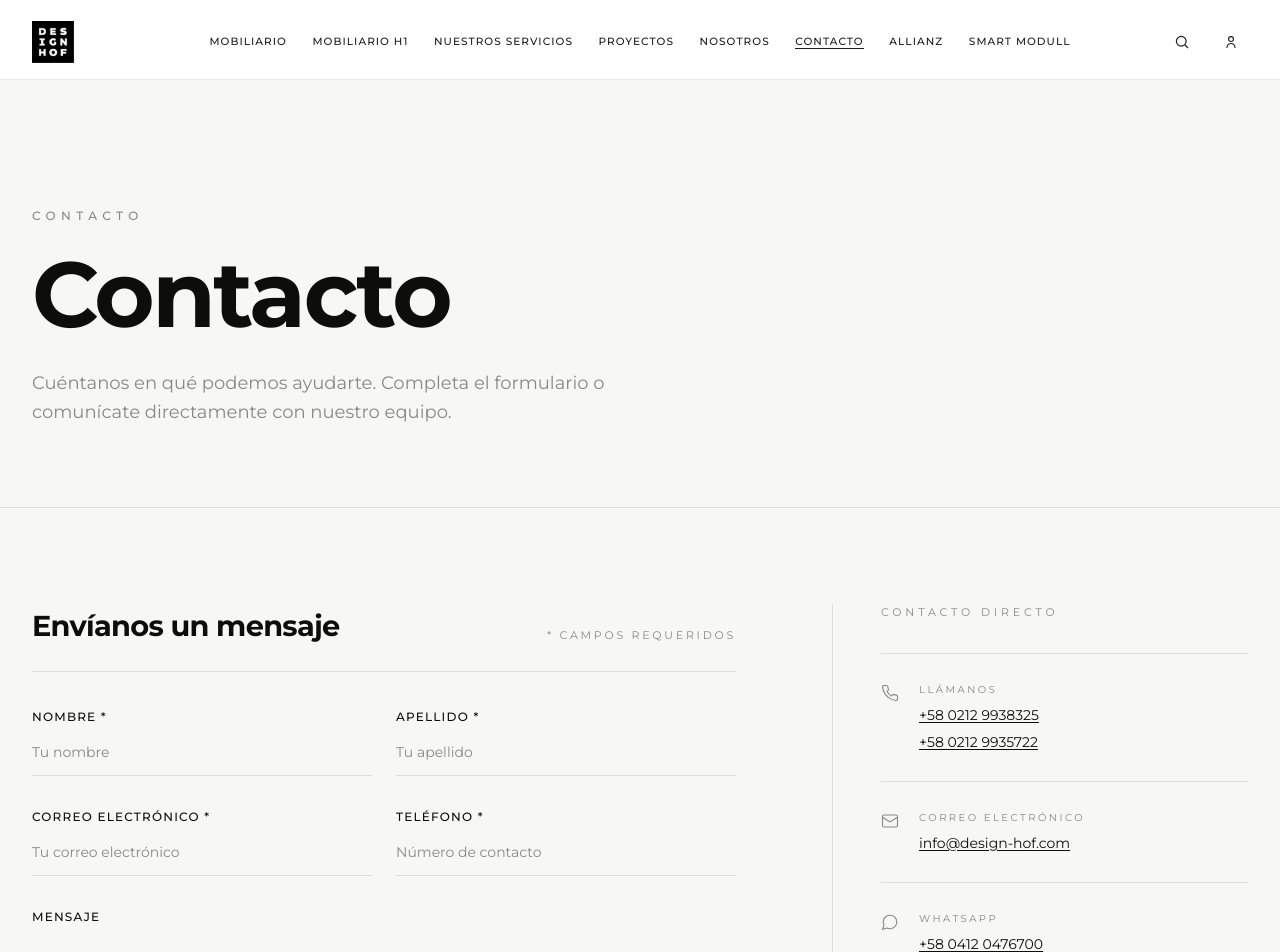
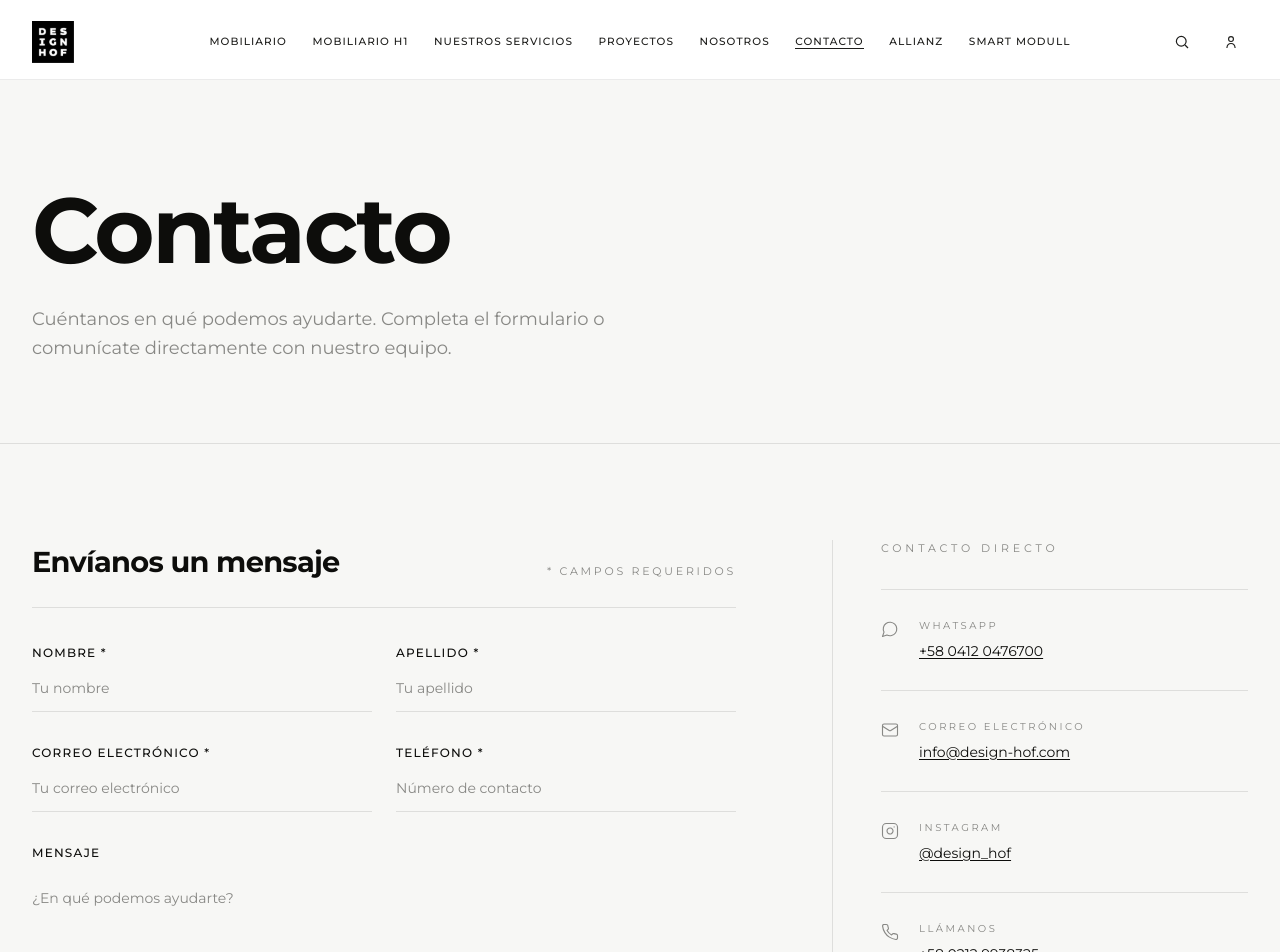
Before and after one commit to wegoxio/design-hof, a Next.js app: page /contacto in a window 1280 px wide. Shown: the top 952 px of the page. Built offline with nearby package versions, Linux system fonts and the light colour scheme.

Commit message:
Changes v1 implemented

```diff
--- a/app/layout.tsx
+++ b/app/layout.tsx
@@ -11,8 +11,31 @@ const montserrat = Montserrat({
 });
 
 export const metadata: Metadata = {
+  metadataBase: new URL("https://www.design-hof.com"),
   title: "Design HOF",
   description: "Mobiliario y diseño de interiores.",
+  openGraph: {
+    type: "website",
+    url: "https://www.design-hof.com/",
+    siteName: "Design HOF",
+    locale: "es_VE",
+    title: "Design HOF",
+    description: "Mobiliario y diseño de interiores.",
+    images: [
+      {
+        url: "/about/hero/about-hero-01.png",
+        width: 1240,
+        height: 640,
+        alt: "Design HOF — mobiliario y diseño de interiores",
+      },
+    ],
+  },
+  twitter: {
+    card: "summary_large_image",
+    title: "Design HOF",
+    description: "Mobiliario y diseño de interiores.",
+    images: ["/about/hero/about-hero-01.png"],
+  },
 };
 
 export default function RootLayout({ children }: LayoutProps<"/">) {
--- a/screens/brands/brands-screen.tsx
+++ b/screens/brands/brands-screen.tsx
@@ -1,7 +1,6 @@
 import { BrandsHero } from "./components/brands-hero";
 import { BrandsGrid } from "./components/brands-grid";
-import { BrandsSummary } from "./components/brands-summary";
-import { brandsHeroContent, brandsSummaryContent } from "./content/brands-content";
+import { brandsHeroContent } from "./content/brands-content";
 import { brands } from "./content/brands";
 
 export function BrandsScreen() {
@@ -9,7 +8,6 @@ export function BrandsScreen() {
     <>
       <BrandsHero content={brandsHeroContent} />
       <BrandsGrid brands={brands} />
-      <BrandsSummary content={brandsSummaryContent} />
     </>
   );
 }
--- a/screens/brands/components/brands-grid.tsx
+++ b/screens/brands/components/brands-grid.tsx
@@ -24,9 +24,6 @@ export function BrandsGrid({ brands }: { brands: Brand[] }) {
             <span className="relative block h-[clamp(62px,6.6vw,104px)] w-[clamp(112px,11vw,172px)] transition-transform duration-700 ease-[cubic-bezier(0.22,1,0.36,1)] group-hover:-translate-y-3 group-hover:scale-[1.035]">
               <Image src={item.logoUrl} alt={item.name} fill sizes="(min-width: 1100px) 172px, 150px" className="mix-blend-multiply object-contain grayscale contrast-[250%] transition-[filter] duration-700 ease-[cubic-bezier(0.22,1,0.36,1)] group-hover:contrast-[320%]" />
             </span>
-            <span className="absolute right-4 bottom-5 left-4 translate-y-3 text-center text-[8px] font-medium tracking-[4px] text-black/0 uppercase opacity-0 transition-[opacity,transform,color] duration-700 group-hover:translate-y-0 group-hover:text-black/38 group-hover:opacity-100">
-              {item.country}
-            </span>
           </Link>
         ))}
       </div>
--- a/screens/brands/components/brands-summary.tsx
+++ /dev/null
@@ -1,23 +0,0 @@
-import type { BrandsSummaryContent } from "../types/brands";
-
-export function BrandsSummary({ content }: { content: BrandsSummaryContent }) {
-  return (
-    <section aria-label="Resumen de marcas" className="site-container border-b border-black/[.08] bg-[#f7f7f5]">
-      <div className="mx-auto flex min-h-[118px] max-w-[1780px] items-center justify-between gap-12 border-t border-black/[.065] py-8 max-[800px]:flex-col max-[800px]:items-start max-[800px]:gap-6">
-        <div className="flex shrink-0 items-baseline gap-4">
-          <strong className="text-[clamp(30px,2.3vw,42px)] leading-none font-bold tracking-[-0.04em] text-black">{content.total}</strong>
-          <span className="text-[clamp(12px,1vw,16px)] font-normal text-black/42">{content.label}</span>
-        </div>
-
-        <p className="text-right text-[clamp(9px,.8vw,13px)] leading-6 font-medium tracking-[0.34em] text-black/38 uppercase max-[800px]:text-left">
-          {content.countries.map((country, index) => (
-            <span key={country}>
-              {index > 0 && <span aria-hidden="true"> · </span>}
-              {country}
-            </span>
-          ))}
-        </p>
-      </div>
-    </section>
-  );
-}
--- a/screens/brands/content/brands-content.ts
+++ b/screens/brands/content/brands-content.ts
@@ -1,4 +1,4 @@
-import type { BrandsHeroContent, BrandsSummaryContent } from "../types/brands";
+import type { BrandsHeroContent } from "../types/brands";
 
 export const brandsHeroContent: BrandsHeroContent = {
   eyebrow: "Nuestras marcas",
@@ -7,9 +7,3 @@ export const brandsHeroContent: BrandsHeroContent = {
   continuation: "seleccionando piezas emblemáticas que definen nuestro estilo.",
   closing: "Conócelas:",
 };
-
-export const brandsSummaryContent: BrandsSummaryContent = {
-  total: 23,
-  label: "marcas europeas de diseño",
-  countries: ["Alemania", "Dinamarca", "Noruega", "Países Bajos", "España", "Bélgica", "Polonia", "Croacia"],
-};
--- a/screens/brands/types/brands.ts
+++ b/screens/brands/types/brands.ts
@@ -13,9 +13,3 @@ export type Brand = {
   logoUrl: string;
   href: string;
 };
-
-export type BrandsSummaryContent = {
-  total: number;
-  label: string;
-  countries: string[];
-};
--- a/screens/contact/contact-screen.tsx
+++ b/screens/contact/contact-screen.tsx
@@ -3,35 +3,98 @@ import { ContactForm } from "./components/contact-form";
 import { contactDetails } from "./content/contact-data";
 
 const directItems = [
-  { label: "Llámanos", icon: "/contact/icons/phone.svg", links: contactDetails.phones },
-  { label: "Correo electrónico", icon: "/contact/icons/mail.svg", links: [contactDetails.email] },
-  { label: "WhatsApp", icon: "/contact/icons/whatsapp.svg", links: [contactDetails.whatsapp] },
-  { label: "Instagram", icon: "/contact/icons/instagram.svg", links: [contactDetails.instagram] },
+  {
+    label: "WhatsApp",
+    icon: "/contact/icons/whatsapp.svg",
+    links: [contactDetails.whatsapp],
+  },
+  {
+    label: "Correo electrónico",
+    icon: "/contact/icons/mail.svg",
+    links: [contactDetails.email],
+  },
+  {
+    label: "Instagram",
+    icon: "/contact/icons/instagram.svg",
+    links: [contactDetails.instagram],
+  },
+  {
+    label: "Llámanos",
+    icon: "/contact/icons/phone.svg",
+    links: contactDetails.phones,
+  },
 ];
 
 export function ContactScreen() {
   return (
     <div className="bg-[#f7f7f5] text-[#0d0d0b]">
-      <section className="mx-auto max-w-[1440px] border-b border-black/10 px-8 pt-32 pb-20 max-[720px]:px-5 max-[720px]:pt-20 max-[720px]:pb-14">
-        <p className="text-xs font-medium tracking-[5.4px] text-[#888885] uppercase">Contacto</p>
-        <h1 className="pt-7 text-[clamp(58px,7.2vw,104px)] leading-[.92] font-bold tracking-[-2.6px]">Contacto</h1>
-        <p className="max-w-2xl pt-8 text-lg leading-[29.25px] text-[#888885] max-[720px]:text-base">Cuéntanos en qué podemos ayudarte. Completa el formulario o comunícate directamente con nuestro equipo.</p>
+      <section className="mx-auto max-w-[1440px] border-b border-black/10 px-8 pt-20 pb-20 max-[720px]:px-5 max-[720px]:pb-14">
+        <h1 className="pt-7 text-[clamp(58px,7.2vw,104px)] leading-[.92] font-bold tracking-[-2.6px]">
+          Contacto
+        </h1>
+        <p className="max-w-2xl pt-8 text-lg leading-[29.25px] text-[#888885] max-[720px]:text-base">
+          Cuéntanos en qué podemos ayudarte. Completa el formulario o comunícate
+          directamente con nuestro equipo.
+        </p>
       </section>
 
       <section className="mx-auto max-w-[1440px] px-8 py-24 max-[900px]:py-16 max-[720px]:px-5">
         <div className="grid grid-cols-[minmax(0,864px)_416px] gap-24 max-[1100px]:grid-cols-[minmax(0,1fr)_340px] max-[900px]:grid-cols-1 max-[900px]:gap-16">
           <div>
             <div className="flex items-end justify-between gap-6 border-b border-black/10 pb-6">
-              <h2 className="text-[28.8px] leading-[43.2px] font-bold tracking-[-.72px] max-[600px]:text-2xl">Envíanos un mensaje</h2>
-              <p className="pb-1 text-[11px] leading-[16.5px] tracking-[2.75px] text-[#888885] uppercase max-[600px]:hidden">* Campos requeridos</p>
+              <h2 className="text-[28.8px] leading-[43.2px] font-bold tracking-[-.72px] max-[600px]:text-2xl">
+                Envíanos un mensaje
+              </h2>
+              <p className="pb-1 text-[11px] leading-[16.5px] tracking-[2.75px] text-[#888885] uppercase max-[600px]:hidden">
+                * Campos requeridos
+              </p>
             </div>
             <ContactForm />
           </div>
 
           <aside className="border-l border-black/10 pl-12 max-[1100px]:pl-8 max-[900px]:border-l-0 max-[900px]:pl-0">
-            <p className="text-[11px] leading-[16.5px] tracking-[3.85px] text-[#888885] uppercase">Contacto directo</p>
+            <p className="text-[11px] leading-[16.5px] tracking-[3.85px] text-[#888885] uppercase">
+              Contacto directo
+            </p>
             <div className="mt-8 border-y border-black/10">
-              {directItems.map((item) => <div className="flex gap-5 border-b border-black/10 py-7 last:border-b-0" key={item.label}><Image className="mt-0.5 size-[18px] shrink-0" src={item.icon} alt="" width={18} height={18} /><div><p className="text-[10px] leading-[15px] tracking-[2.5px] text-[#888885] uppercase">{item.label}</p><div className="flex flex-col gap-1.5 pt-2">{item.links.map((link) => <a className="text-sm leading-[21px] underline underline-offset-2 transition-opacity hover:opacity-55" href={link.href} key={link.href} target={link.href.startsWith("http") ? "_blank" : undefined} rel={link.href.startsWith("http") ? "noreferrer" : undefined}>{link.label}</a>)}</div></div></div>)}
+              {directItems.map((item) => (
+                <div
+                  className="flex gap-5 border-b border-black/10 py-7 last:border-b-0"
+                  key={item.label}
+                >
+                  <Image
+                    className="mt-0.5 size-[18px] shrink-0"
+                    src={item.icon}
+                    alt=""
+                    width={18}
+                    height={18}
+                  />
+                  <div>
+                    <p className="text-[10px] leading-[15px] tracking-[2.5px] text-[#888885] uppercase">
+                      {item.label}
+                    </p>
+                    <div className="flex flex-col gap-1.5 pt-2">
+                      {item.links.map((link) => (
+                        <a
+                          className="text-sm leading-[21px] underline underline-offset-2 transition-opacity hover:opacity-55"
+                          href={link.href}
+                          key={link.href}
+                          target={
+                            link.href.startsWith("http") ? "_blank" : undefined
+                          }
+                          rel={
+                            link.href.startsWith("http")
+                              ? "noreferrer"
+                              : undefined
+                          }
+                        >
+                          {link.label}
+                        </a>
+                      ))}
+                    </div>
+                  </div>
+                </div>
+              ))}
             </div>
           </aside>
         </div>
@@ -39,10 +102,55 @@ export function ContactScreen() {
 
       <section className="grid min-h-[573px] grid-cols-2 border-t border-black/10 max-[760px]:grid-cols-1">
         <div className="flex flex-col justify-between bg-[#0d0d0b] px-[clamp(32px,3.65vw,54px)] py-20 text-white max-[760px]:min-h-[500px] max-[760px]:py-14">
-          <div><p className="text-[11px] leading-[16.5px] tracking-[3.85px] text-white/35 uppercase">Visítanos</p><h2 className="max-w-lg pt-6 text-5xl leading-[60px] font-bold tracking-[-1.2px] max-[560px]:text-4xl max-[560px]:leading-[1.18]">Design HOF<br />Las Mercedes, Caracas</h2></div>
-          <div><div className="flex max-w-md gap-4 pb-8"><Image className="mt-1 size-[19px] shrink-0" src="/contact/icons/location.svg" alt="" width={19} height={19} /><p className="text-[15px] leading-[24.375px] text-white/65">{contactDetails.address}</p></div><a className="group inline-flex h-12 items-center justify-center gap-2 border border-white/25 px-3 text-[11px] font-medium tracking-[2.75px] uppercase transition-colors hover:border-white hover:bg-white hover:text-black" href={contactDetails.directions} target="_blank" rel="noreferrer">Cómo llegar<Image className="size-4 group-hover:invert" src="/contact/icons/arrow-up-right-white.svg" alt="" width={16} height={16} /></a></div>
+          <div>
+            <p className="text-[11px] leading-[16.5px] tracking-[3.85px] text-white/35 uppercase">
+              Visítanos
+            </p>
+            <h2 className="max-w-lg pt-6 text-5xl leading-[60px] font-bold tracking-[-1.2px] max-[560px]:text-4xl max-[560px]:leading-[1.18]">
+              Design HOF
+              <br />
+              Las Mercedes, Caracas
+            </h2>
+          </div>
+          <div>
+            <div className="flex max-w-md gap-4 pb-8">
+              <Image
+                className="mt-1 size-[19px] shrink-0"
+                src="/contact/icons/location.svg"
+                alt=""
+                width={19}
+                height={19}
+              />
+              <p className="text-[15px] leading-[24.375px] text-white/65">
+                {contactDetails.address}
+              </p>
+            </div>
+            <a
+              className="group inline-flex h-12 items-center justify-center gap-2 border border-white/25 px-3 text-[11px] font-medium tracking-[2.75px] uppercase transition-colors hover:border-white hover:bg-white hover:text-black"
+              href={contactDetails.directions}
+              target="_blank"
+              rel="noreferrer"
+            >
+              Cómo llegar
+              <Image
+                className="size-4 group-hover:invert"
+                src="/contact/icons/arrow-up-right-white.svg"
+                alt=""
+                width={16}
+                height={16}
+              />
+            </a>
+          </div>
         </div>
-        <div className="min-h-[448px] bg-[#ebebea]"><iframe className="h-full min-h-[448px] w-full border-0 grayscale-[.15]" src={contactDetails.map} title="Ubicación de Design HOF en Las Mercedes" loading="lazy" referrerPolicy="no-referrer-when-downgrade" /></div>
+        <div className="min-h-[448px] bg-[#ebebea]">
+          <iframe
+            className="h-full min-h-[448px] w-full border-0 grayscale-[.15]"
+            src={contactDetails.map}
+            title="Ubicación de Design HOF en Las Mercedes"
+            loading="lazy"
+            referrerPolicy="no-referrer-when-downgrade"
+          />
+        </div>
       </section>
     </div>
   );
--- a/screens/home/components/hero/hero-section.tsx
+++ b/screens/home/components/hero/hero-section.tsx
@@ -54,7 +54,7 @@ export function HeroSection({ slides }: HeroSectionProps) {
       <div className="absolute bottom-[clamp(105px,16.8%,130px)] left-[clamp(38px,3.1vw,48px)] w-[min(720px,calc(100%-76px))] max-[930px]:right-6 max-[930px]:bottom-[92px] max-[930px]:left-6 max-[930px]:w-auto max-[480px]:right-5 max-[480px]:left-5">
         <p className={`${reveal} mb-[30px] text-[13px] leading-[1.5] font-medium tracking-[6px] text-white/72 uppercase delay-[280ms] max-[930px]:mb-[18px] max-[930px]:text-[9px] max-[930px]:tracking-[2.8px] max-[480px]:text-[8px] max-[480px]:tracking-[2.2px]`}>Las Mercedes · Caracas — 2025</p>
         <h1 id="hero-title" className={`${reveal} mb-5 text-[clamp(38px,4vw,54px)] leading-[1.06] font-medium tracking-[-1.8px] delay-[390ms] max-[930px]:mb-4 max-[930px]:text-[clamp(32px,7.5vw,42px)] max-[930px]:leading-[1.08] max-[930px]:tracking-[-1.2px] max-[480px]:text-[clamp(30px,8.5vw,36px)]`}>Somos DESIGN HOF</h1>
-        <p className={`${reveal} m-0 max-w-[690px] text-[15px] leading-[1.95] font-medium text-white/68 delay-[500ms] max-[930px]:line-clamp-4 max-[930px]:text-[12px] max-[930px]:leading-[1.7] max-[480px]:text-[11px]`}>
+        <p className={`${reveal} m-0 max-w-[690px] text-[15px] leading-[1.95] font-medium text-white/68 delay-[500ms]`}>
           Una tienda de diseño que ofrece una propuesta integral de mobiliario, cocinas, baños y clósets de estilo atemporal. Nuestra propuesta se caracteriza por el uso de líneas puras, propias del norte de Europa, para crear espacios que trasciendan y brinden un verdadero placer.
         </p>
         <Link className={`${reveal} group relative mt-[46px] inline-flex items-center gap-[18px] pb-[11px] text-xs leading-[1.5] font-medium tracking-[4px] text-white uppercase no-underline delay-[610ms] before:absolute before:right-0 before:bottom-0 before:left-0 before:h-px before:bg-white/35 before:content-[''] after:absolute after:right-0 after:bottom-0 after:left-0 after:h-px after:origin-left after:scale-x-0 after:bg-white after:content-[''] after:transition-transform after:duration-[550ms] after:ease-[cubic-bezier(0.22,1,0.36,1)] hover:after:scale-x-100 max-[930px]:mt-7 max-[930px]:gap-4 max-[930px]:text-[9px] max-[930px]:tracking-[2.6px]`} href="/mobiliario">
```
